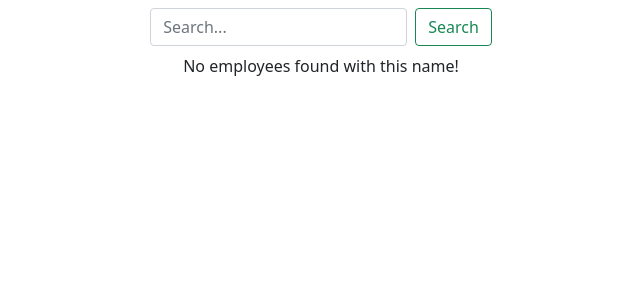
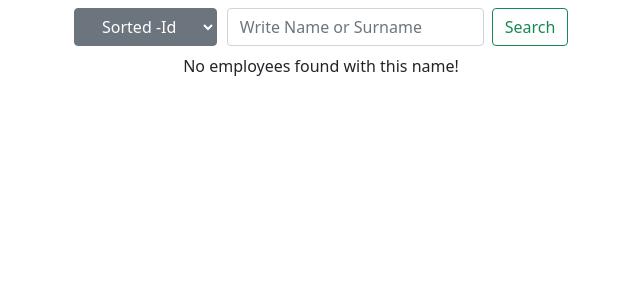
Before and after one commit to trueget/directory-of-employees-, a Django app: template employee_directory/templates/all_workers.html in a window 1280 px wide. Shown: the top 300 px of the page, without its empty margins (319-959 px from the left). Run offline with Django 3.2, Linux system fonts and the light colour scheme; the template is opened without the code that fills it, so the values that code supplies are empty.

Commit message:
add sort for column

```diff
--- a/employee_directory/employees/urls.py
+++ b/employee_directory/employees/urls.py
@@ -4,7 +4,7 @@ from .views import (
     Index,
     AllWorkersListVew,
     OneWorker,
-
+    AllWorkersListAjaxView
 )
 
 app_name = 'employees'
@@ -13,5 +13,7 @@ urlpatterns = [
     path('', Index.as_view(), name='index'),
 
     path('all_workers/', AllWorkersListVew.as_view(), name='all_workers'),
+    path('all_workers/ajax/', AllWorkersListAjaxView.as_view(), name='all_workers_ajax'),
+
     path('one_worker/id=<int:pk>/', OneWorker.as_view(), name='one_worker'),
 ]
--- a/employee_directory/static/CSS/style.css
+++ b/employee_directory/static/CSS/style.css
@@ -20,3 +20,14 @@
  .three-roads{
  margin-top: 50px;
  }
+ .two-form{
+ display: flex;
+ }
+ .dropdown{
+    margin: 0 5px;
+    display: flex;
+    align-items: center;
+ }
+ .navbar{
+    margin: 0 5px;
+ }
--- a/employee_directory/static/js/scripts.js
+++ b/employee_directory/static/js/scripts.js
@@ -14,3 +14,18 @@ $(function() {
         });
     });
 });
+
+function submitForm() {
+    const formData = new FormData(document.querySelector('#sort-form'));
+    fetch('{% url "employees:all_workers" %}', {
+        method: 'GET',
+        headers: {
+            'X-Requested-With': 'XMLHttpRequest',
+        },
+        body: formData,
+    })
+    .then(response => response.text())
+    .then(data => {
+        document.querySelector('#model-list').innerHTML = data;
+    });
+}
--- a/employee_directory/templates/all_workers.html
+++ b/employee_directory/templates/all_workers.html
@@ -3,19 +3,32 @@
 {% block tittle %}all workers{% endblock tittle %}
 
 {% block data %}
-    <nav class="navbar bg-body-tertiary">
+    <div class="two-form">
+        <form id="sort-form" class="dropdown">
+            <select class="btn btn-secondary dropdown-toggle" name="sort" onchange="submitForm()">
+                <option class="dropdown-item" value="-id">Sorted -Id</option>
+                <option class="dropdown-item" value="id">Sorted Id</option>
+                <option class="dropdown-item" value="first_name">Name A-Z</option>
+                <option class="dropdown-item" value="-first_name">Name Z-A</option>
+                <option class="dropdown-item" value="last_name">Surname A-Z</option>
+                <option class="dropdown-item" value="-last_name">Surname A-Z</option>
+                <option class="dropdown-item" value="salary">Salary</option>
+                <option class="dropdown-item" value="-salary">-Salary</option>
+                <option class="dropdown-item" value="-recruitment">Date</option>
+                <option class="dropdown-item" value="-recruitment">-Date</option>
+            </select>
+        </form>
+        <nav class="navbar bg-body-tertiary">
       <div>
         <form id="search-form" action="{% url 'employees:all_workers' %}" class="d-flex" role="search" method="get">
           {% csrf_token %}
-          <input class="form-control me-2" type="text" placeholder="Search..." aria-label="Search" name="q">
+          <input class="form-control me-2" type="text" placeholder="Write Name or Surname" aria-label="Search" name="q">
           <button class="btn btn-outline-success" type="submit">Search</button>
         </form>
       </div>
     </nav>
-
+    </div>
   {% if object_list %}
-
-
       <table class="table table-striped table-hover">
           <tr>
               <th id="" scope="col">ID</th>
@@ -27,7 +40,7 @@
               <th scope="col">Supervisor</th>
           </tr>
       {% for worker in object_list %}
-          <tr>
+          <tr id="model-list" >
               <th scope="row"><a href="/" class="not-border"><div class="all-place">{{ worker.id }}</div></a></th>
               <td><a href="{% url 'employees:one_worker' pk=worker.id %}" class="not-border"><div class="all-place">{{ worker.first_name }}</div></a></td>
               <td><a href="{% url 'employees:one_worker' pk=worker.id %}" class="not-border"><div class="all-place">{{ worker.last_name }}</div></a></td>
@@ -36,7 +49,6 @@
               <td><a href="{% url 'employees:one_worker' pk=worker.id %}" class="not-border"><div class="all-place">{{ worker.recruitment }}</div></a></td>
               <td><a href="{% url 'employees:one_worker' pk=worker.id %}" class="not-border"><div class="all-place">{{ worker.supervisor.first_name }} {{ worker.supervisor.sur_name }} {{ worker.supervisor.last_name }}</div></a></td>
           </tr>
-
       {% endfor %}
     </table>
         {% if is_paginated %}
@@ -44,9 +56,7 @@
               <ul class="pagination justify-content-center">
                 <li class="page-item">
                     {% if page_obj.has_previous %}
-<!--                        <a class="page-link" href="?page=1">&laquo; First</a>-->
                         <a class="page-link" href="?page={{ page_obj.previous_page_number }}"><<<</a>
-
                     {% else %}
                     <p class="page-link"><<<</p>
                     {% endif %}
@@ -55,7 +65,6 @@
                 <li class="page-item">
                     {% if page_obj.has_next %}
                         <a class="page-link" href="?page={{ page_obj.next_page_number }}">>>></a>
-<!--                        <a class="page-link" href="?page={{ page_obj.paginator.num_pages }}">Last &raquo;</a>-->
                     {% else %}
                     <p class="page-link">>>></p>
                     {% endif %}
@@ -63,10 +72,7 @@
               </ul>
             </nav>
         {% endif %}
-
     <script src="https://code.jquery.com/jquery-3.5.1.min.js"></script>
-
-
   {% else %}
       <p>No employees found with this name!</p>
   {% endif %}
```
Also changed, not shown: employee_directory/employees/views.py (+27 -2 lines), employee_directory/templates/sorted_list.html (added, +21 -0 lines).
